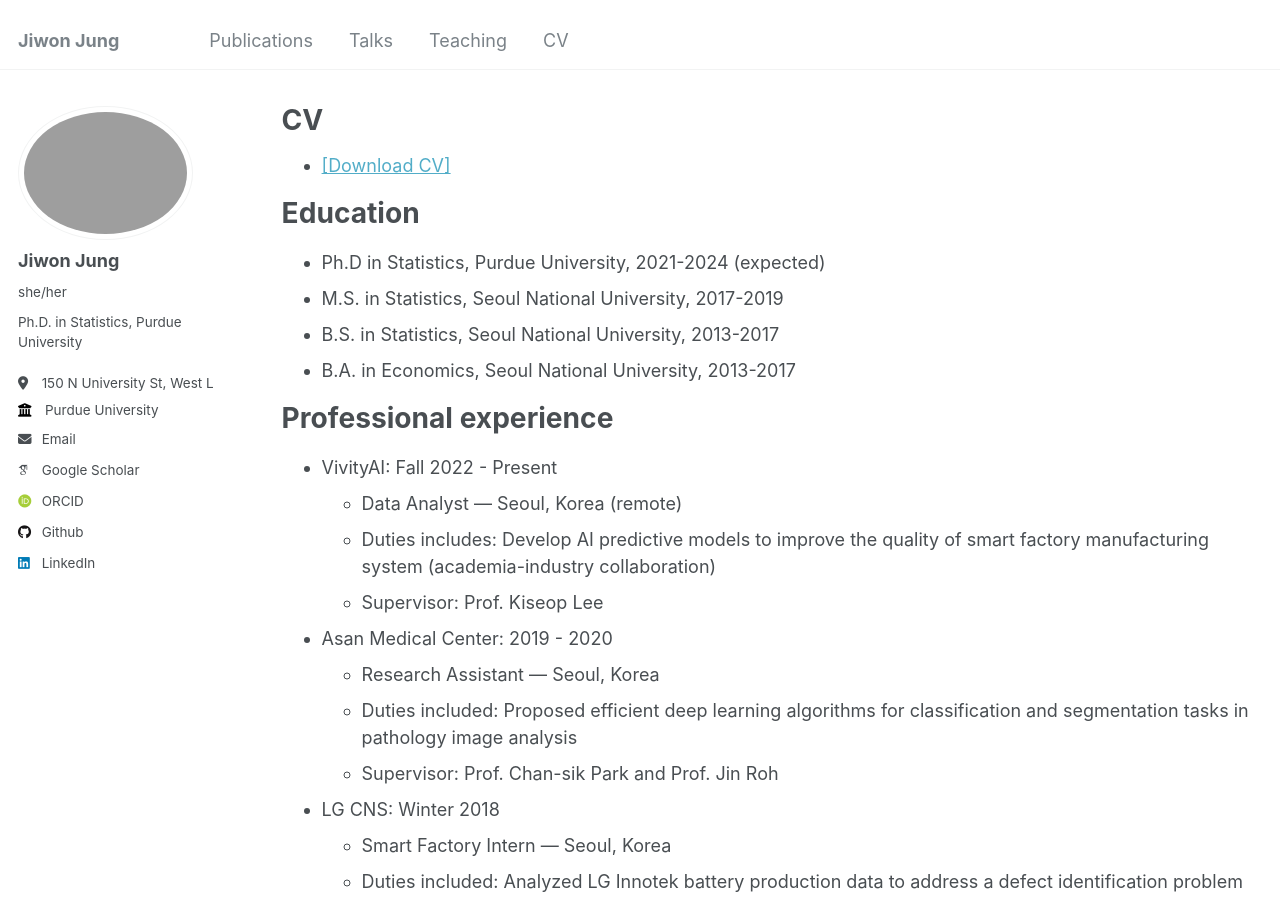
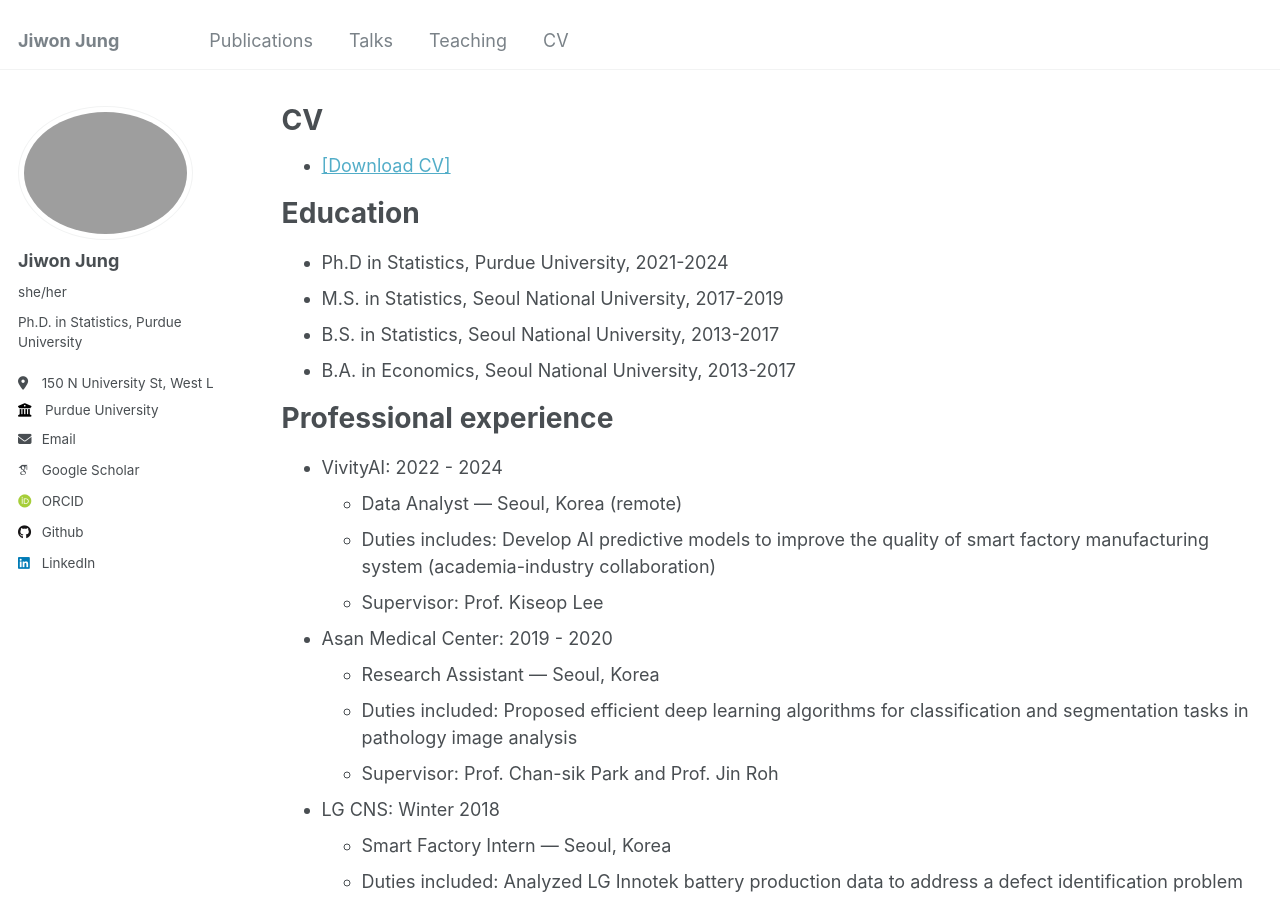
Before and after one commit to jiwon-jung/jiwon-jung.github.io, a Jekyll site: the page built from _pages/cv.md, in a window 1280 px wide and 900 px high. Built offline with Jekyll 4.4.1, drawn with Linux system fonts in a browser that asks for light colours; some web fonts are replaced.

Commit message:
Update cv.md

```diff
--- a/_pages/cv.md
+++ b/_pages/cv.md
@@ -13,14 +13,14 @@ redirect_from:
 
 Education
 ======
-* Ph.D in Statistics, Purdue University, 2021-2024 (expected)
+* Ph.D in Statistics, Purdue University, 2021-2024
 * M.S. in Statistics, Seoul National University, 2017-2019
 * B.S. in Statistics, Seoul National University, 2013-2017
 * B.A. in Economics, Seoul National University, 2013-2017
 
 Professional experience
 ======
-* VivityAI: Fall 2022 - Present
+* VivityAI: 2022 - 2024
   * Data Analyst — Seoul, Korea (remote)
   * Duties includes: Develop AI predictive models to improve the quality of smart factory manufacturing system (academia-industry collaboration)
   * Supervisor: Prof. Kiseop Lee
```
